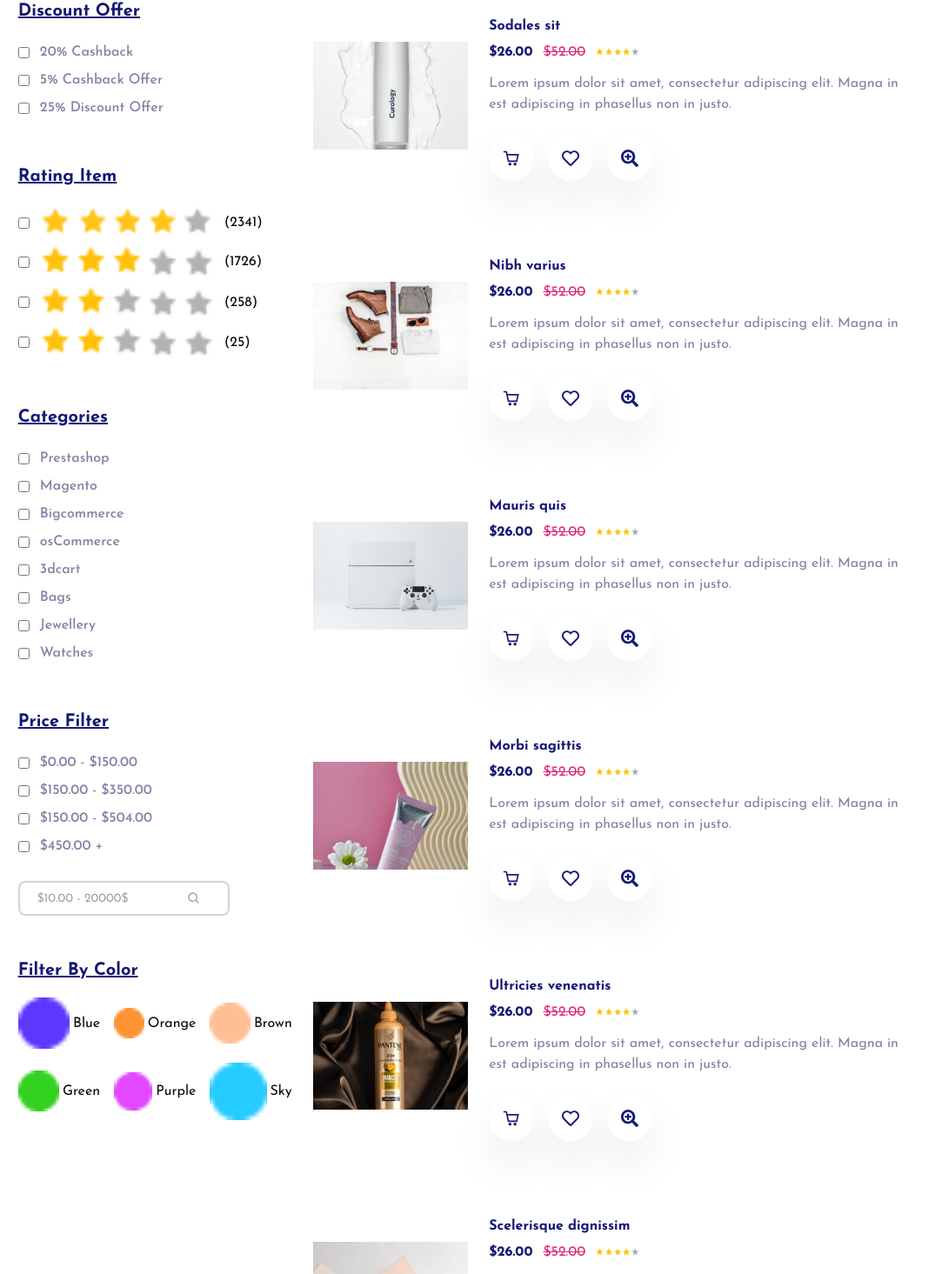
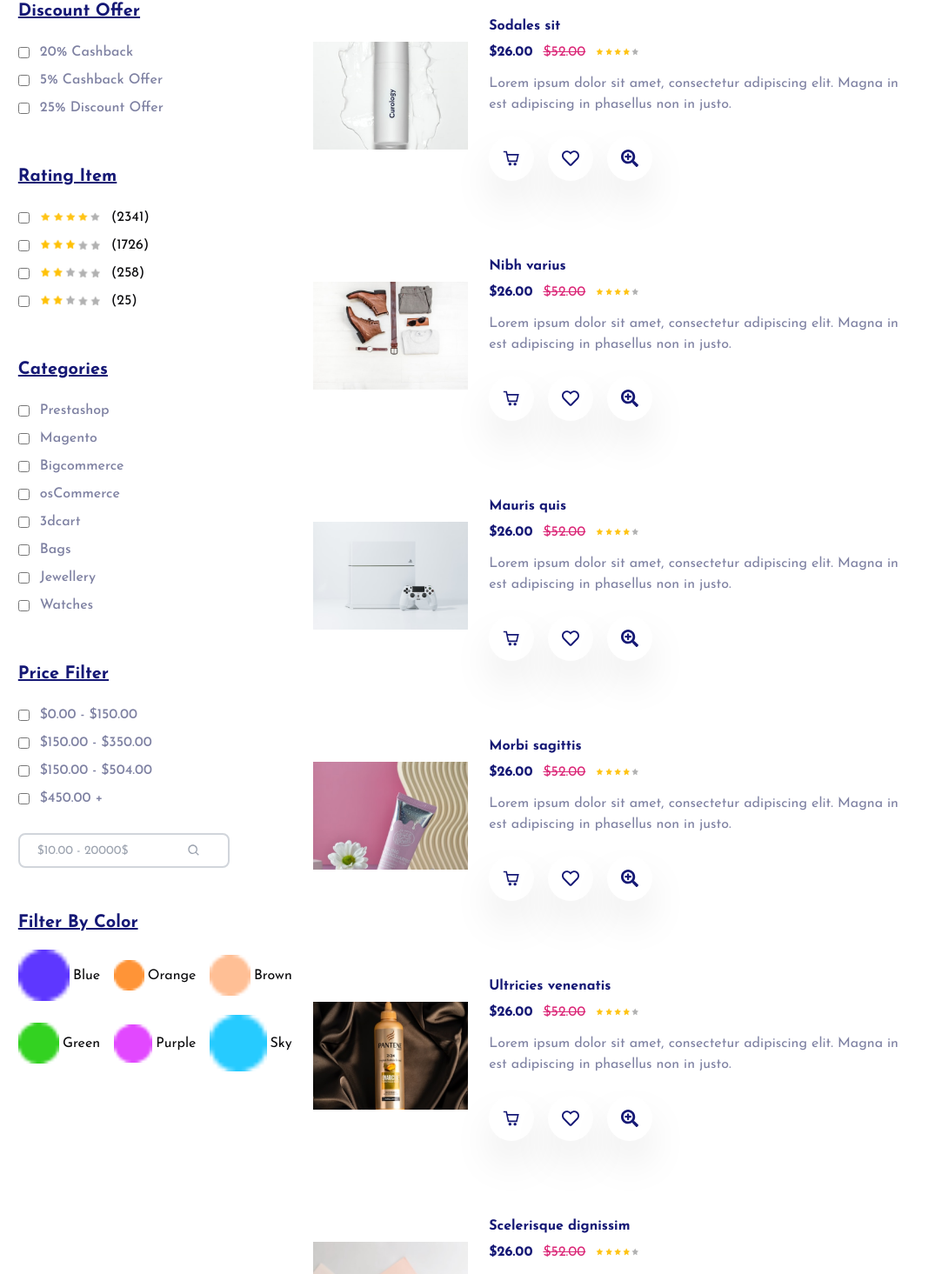
Before and after one commit to ayesha-aziz123/Hackathon_Figma, a Next.js app: page /shopleft in a window 1280 px wide. Shown: the part 895-2360 px from the top of the page at 87% size, without its empty margins (0-1075 px from the left). Built offline with nearby package versions, Linux system fonts and the light colour scheme.

Commit message:
Update page.tsx

```diff
--- a/app/shopleft/page.tsx
+++ b/app/shopleft/page.tsx
@@ -265,7 +265,7 @@ const ShopLeft = () => {
                         className="bg-light_yellow text-yellow border-none"
                         type="checkbox"
                       />
-                      <Image width={200} height={200} src={item.pic} alt="" />
+                      <Image width={70} height={70} src={item.pic} alt="" />
                       <h5>{item.count}</h5>
                     </div>
                   </div>
@@ -343,7 +343,7 @@ const ShopLeft = () => {
                     <div key={i} className="flex items-center gap-1">
                       <div>
                         <h4>
-                          <Image width={200} height={200} src={item.color} alt="" />
+                          <Image width={70} height={70} src={item.color} alt="" />
                         </h4>
                       </div>
 
```
